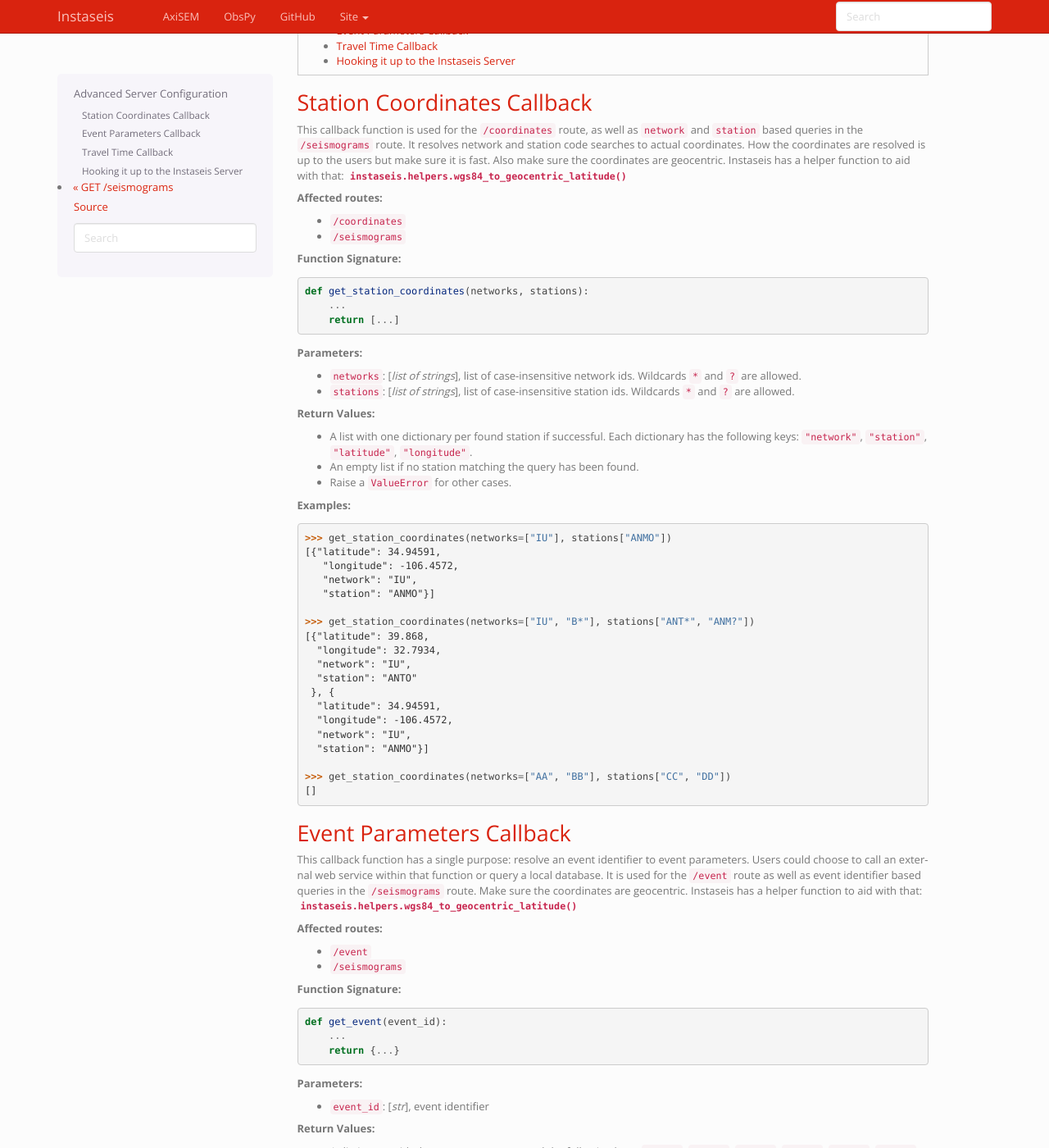
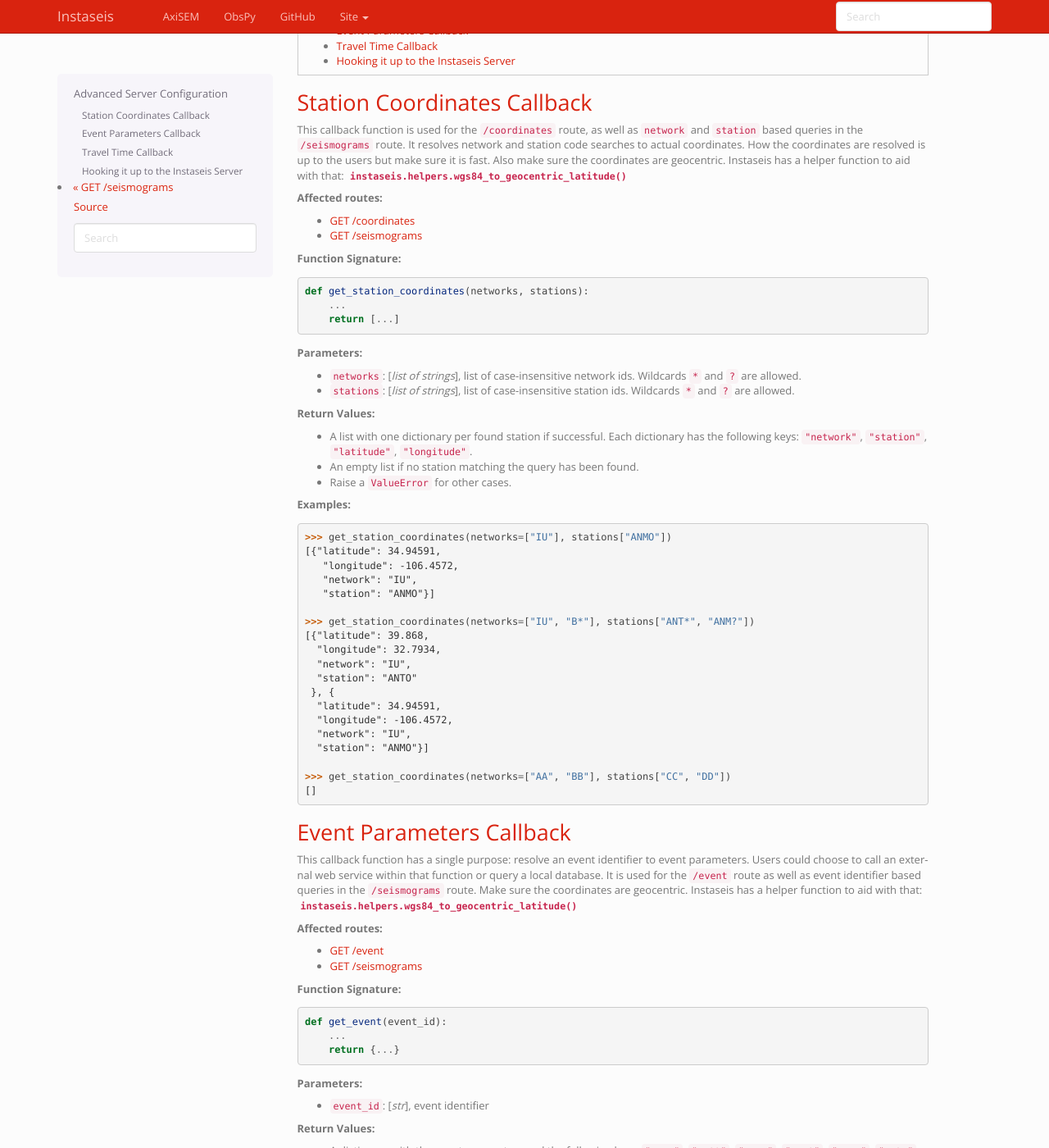
Before and after one commit to krischer/instaseis, a Sphinx documentation site: the page built from doc/advanced_server_configuration.rst, in a window 1280 px wide and 1400 px high, scrolled down 461 px. Shown: the whole window at 82% size. Built offline with Sphinx 7.4.7, drawn with Linux system fonts in a browser that asks for light colours; the version number could not be read and is left out; part of the change alters nothing that is shown; some of the changed text lies outside the part shown.

```diff
--- a/doc/advanced_server_configuration.rst
+++ b/doc/advanced_server_configuration.rst
@@ -42,8 +42,8 @@ with that: :func:`instaseis.helpers.wgs84_to_geocentric_latitude`
 
 **Affected routes:**
 
-* ``/coordinates``
-* ``/seismograms``
+* :doc:`routes/coordinates`
+* :doc:`routes/seismograms`
 
 
 **Function Signature:**
@@ -105,8 +105,8 @@ that: :func:`instaseis.helpers.wgs84_to_geocentric_latitude`
 
 **Affected routes:**
 
-* ``/event``
-* ``/seismograms``
+* :doc:`routes/event`
+* :doc:`routes/seismograms`
 
 **Function Signature:**
 
@@ -162,8 +162,8 @@ that has been used to calculate the databases.
 
 **Affected routes:**
 
-* ``/ttimes``
-* ``/seismograms``
+* :doc:`routes/ttimes`
+* :doc:`routes/seismograms`
 
 
 **Function Signature:**
```
